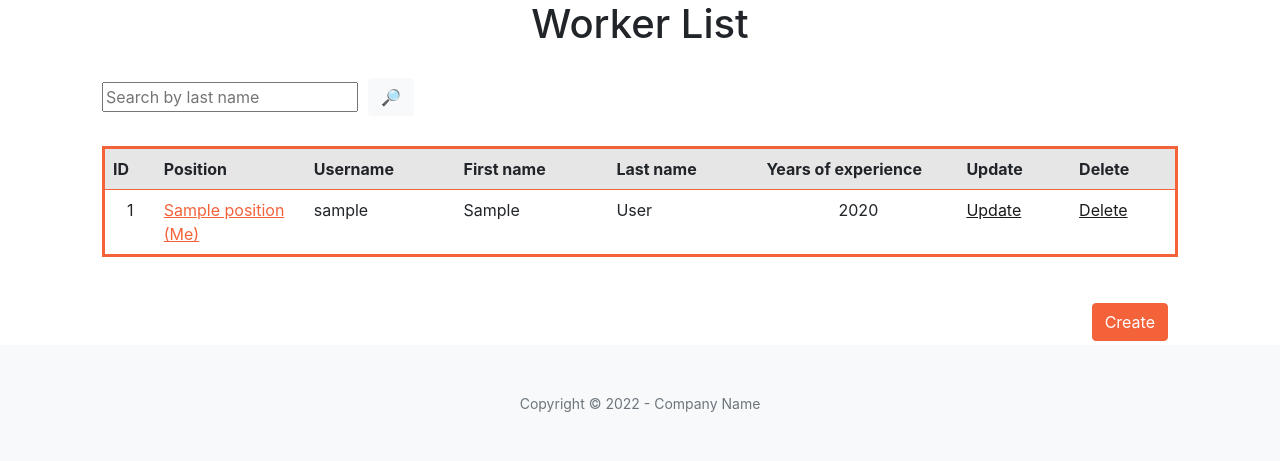
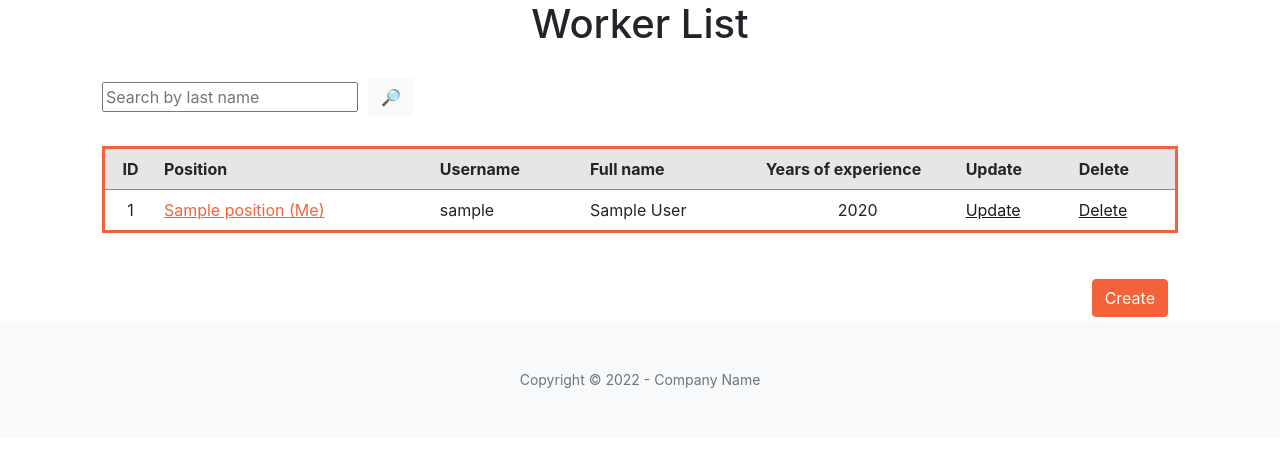
Before and after one commit to leetwinoff/team-task-manager, a Django app: page /worker_list/ in a window 1280 px wide. Shown: the part 48-509 px from the top of the page. Run offline with Django 4.2, Linux system fonts and the light colour scheme; a user stored in the database is signed in; tables that the repository leaves empty hold one stand-in row (values such as "Sample post"); parts of the project's set-up code (start-up, migrations or seed data) failed here and were passed over; some libraries are stand-ins or nearby versions.

Commit message:
Updated worker list template

```diff
--- a/templates/tasks/worker_list.html
+++ b/templates/tasks/worker_list.html
@@ -14,11 +14,10 @@
       {% if worker_list %}
         <table class="table table-striped" style="padding: 20px; border: solid; border-color: #f4623a">
           <tr>
-            <th>ID</th>
-            <th style="width: 150px;">Position</th>
+            <th style="text-align: center">ID</th>
+            <th>Position</th>
             <th>Username</th>
-            <th>First name</th>
-            <th>Last name</th>
+            <th>Full name</th>
             <th style="width: 200px;">Years of experience</th>
             {% if user.is_superuser %}
               <th>Update</th>
@@ -34,8 +33,7 @@
               <td></td>
             {% endif %}
             <td>{{ worker.username }}</td>
-            <td>{{ worker.first_name }}</td>
-            <td>{{ worker.last_name }}</td>
+            <td>{{ worker.first_name }} {{ worker.last_name }}</td>
             <td style="text-align: center">{{ worker.years_of_experience }}</td>
             {% if user.is_superuser %}
               <td><a href="{% url "tasks:worker-update" pk=worker.id %}" style="color: #1b1b1b">Update</a></td>
```
